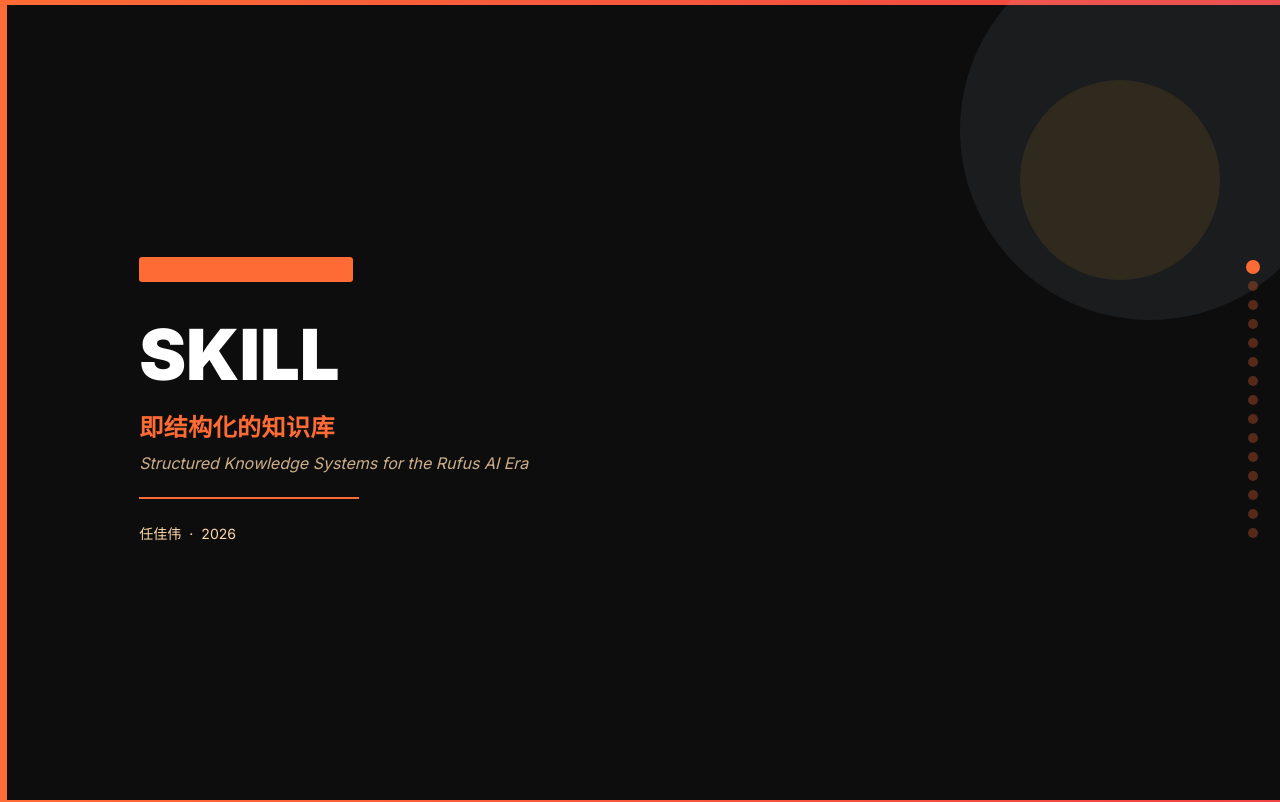
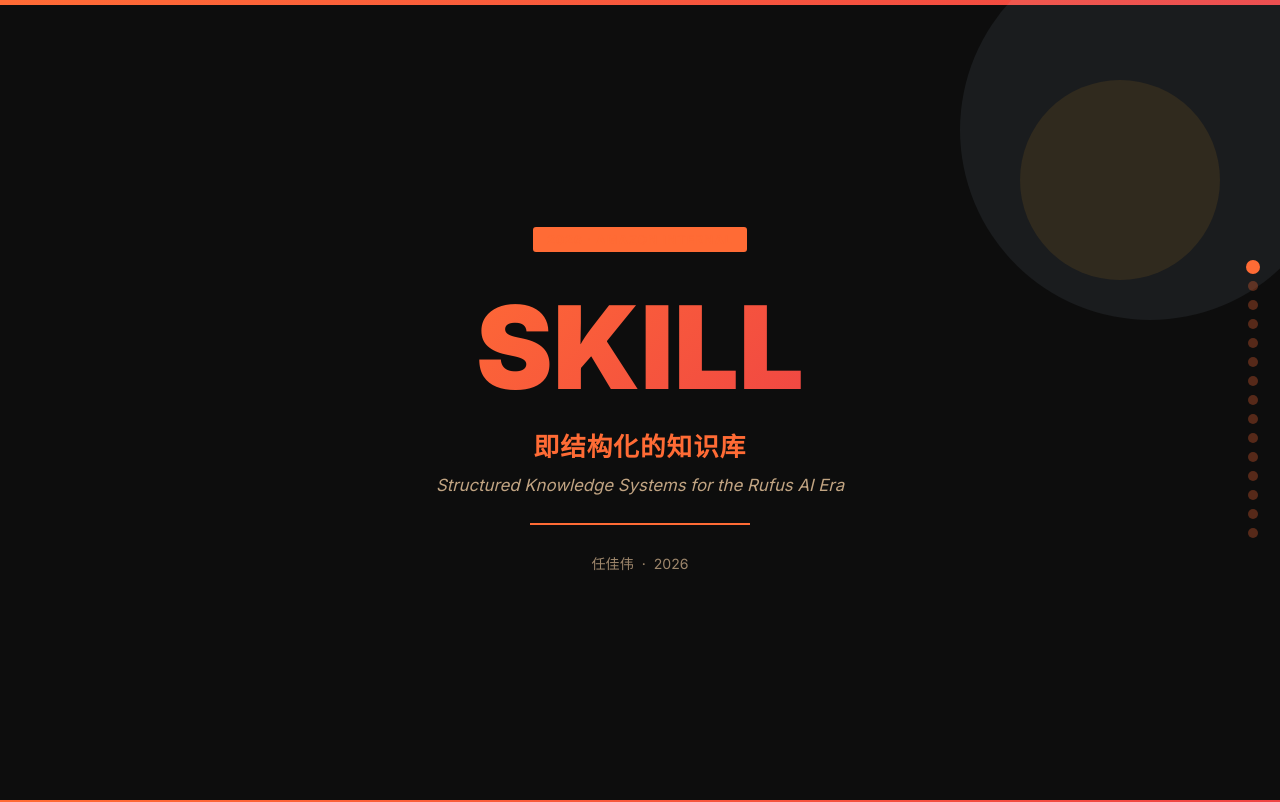
Before and after one commit to jiafar/skill-ppt, a plain HTML site: page index.html in a window 1280 px wide. Shown: the top 802 px of the page. Drawn offline with Linux system fonts and the light colour scheme.

Commit message:
S1: center layout, gradient title

```diff
--- a/index.html
+++ b/index.html
@@ -363,17 +363,16 @@ body {
 <div class="scroll-hint">↓ SCROLL</div>
 
 <!-- ══ S1 Cover ════════════════════════════════════════════════ -->
-<section class="slide dark" id="s1" style="justify-content:center;">
-  <div class="cover-left-bar"></div>
+<section class="slide dark" id="s1" style="justify-content:center;align-items:center;text-align:center;">
   <div class="cover-deco"></div>
   <div class="cover-deco2"></div>
-  <div style="max-width:820px; padding-left:24px;">
-    <div class="tag accent">2026 · Amazon Internal</div>
-    <h1 class="h1" style="margin-top:12px;">SKILL</h1>
-    <p style="font-size:1.5rem; color:var(--accent); margin-top:14px; font-weight:700; letter-spacing:.02em;">即结构化的知识库</p>
-    <p style="font-size:1rem; color:var(--ice); margin-top:10px; font-style:italic; opacity:.8;">Structured Knowledge Systems for the Rufus AI Era</p>
-    <div class="cover-divider"></div>
-    <p style="font-size:0.88rem; color:var(--ice);">任佳伟 &nbsp;·&nbsp; 2026</p>
+  <div style="max-width:800px;position:relative;z-index:1;">
+    <div class="tag accent" style="margin:0 auto 20px;">2026 · Amazon Internal</div>
+    <h1 class="h1" style="margin-top:12px;font-size:clamp(4rem,9vw,8rem);background:linear-gradient(135deg,#ff6b35,#ef4444);-webkit-background-clip:text;-webkit-text-fill-color:transparent;">SKILL</h1>
+    <p style="font-size:1.6rem;color:var(--accent);margin-top:16px;font-weight:700;letter-spacing:.04em;">即结构化的知识库</p>
+    <p style="font-size:1.05rem;color:var(--ice);margin-top:12px;font-style:italic;opacity:.75;">Structured Knowledge Systems for the Rufus AI Era</p>
+    <div class="cover-divider" style="margin:28px auto;"></div>
+    <p style="font-size:0.88rem;color:var(--ice);opacity:.6;">任佳伟 &nbsp;·&nbsp; 2026</p>
   </div>
 </section>
 
```
